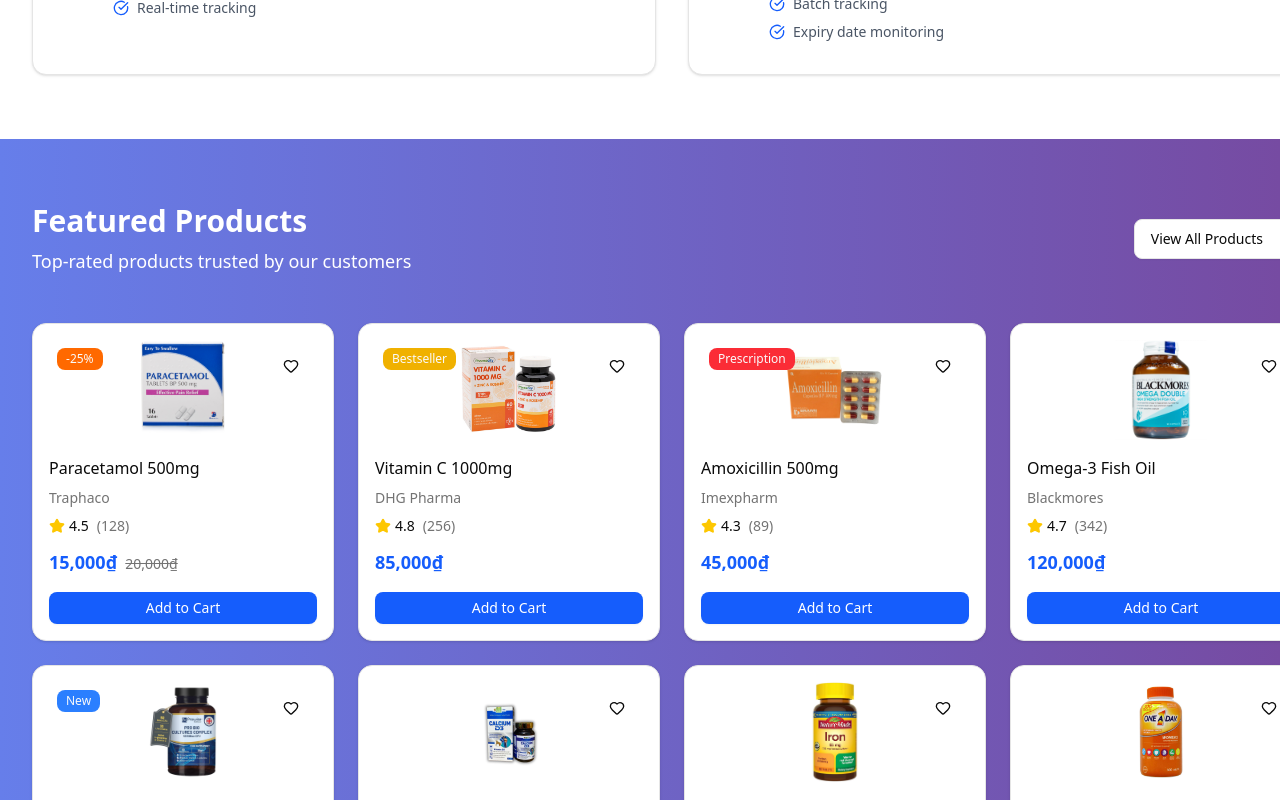
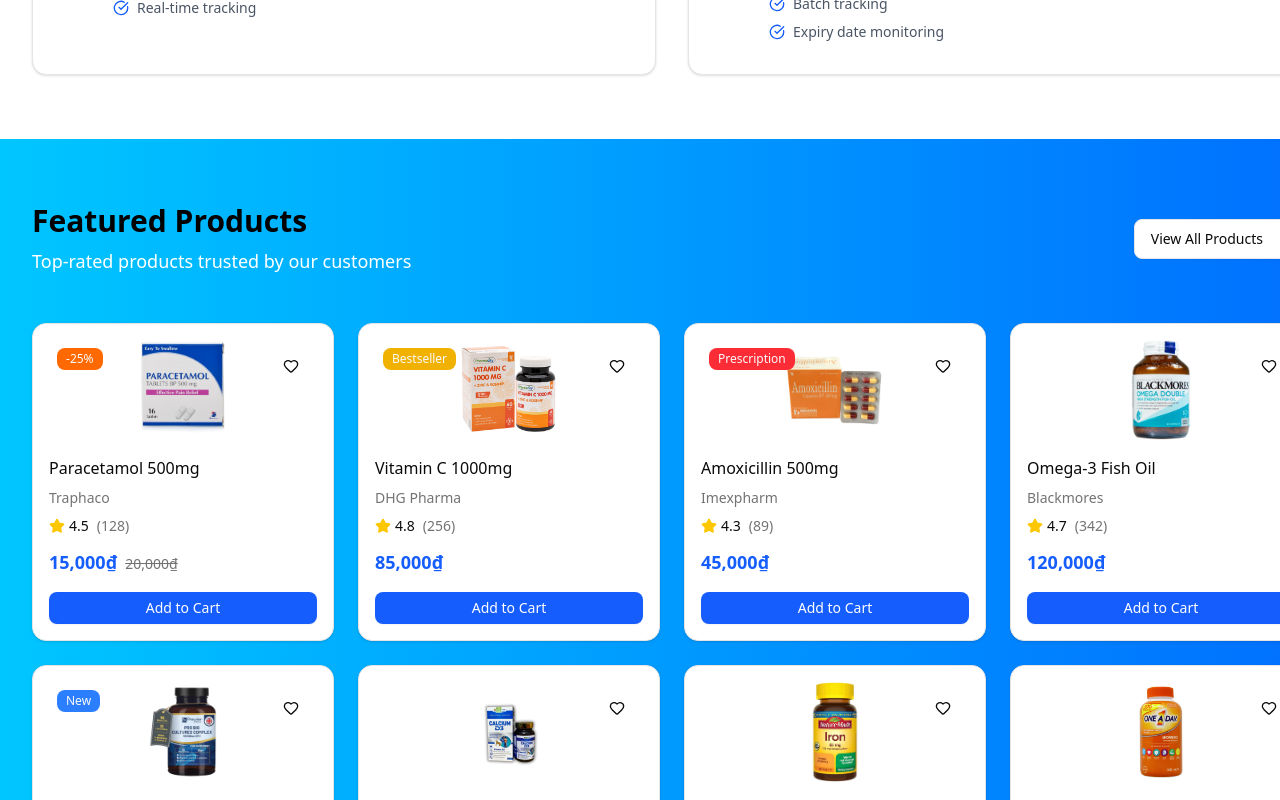
Before and after one commit to LEBATUNG2910/Swe30003, a React (Vite) app in the folder frontend/: page / in a window 1280 px wide. Shown: the part 3380-4180 px from the top of the page. Built offline with nearby package versions, Linux system fonts and the light colour scheme.

Commit message:
Assignment 3

```diff
--- a/frontend/src/components/Feature2.tsx
+++ b/frontend/src/components/Feature2.tsx
@@ -102,11 +102,11 @@
   ]
 
     return(
-    <section className="py-16 bg-[linear-gradient(90deg,_#667eea_0%,_#764ba2_100%)]">
+    <section className="py-16 bg-[linear-gradient(90deg,_#00c6ff_0%,_#0072ff_100%)]">
         <div className="container ml-8">
           <div className="flex justify-between items-center mb-12">
             <div>
-              <h2 className="text-3xl font-bold text-white mb-2">Featured Products</h2>
+              <h2 className="text-3xl font-bold text-black mb-2">Featured Products</h2>
               <p className="text-lg text-white">Top-rated products trusted by our customers</p>
             </div>
             <Link to="/products">
```
